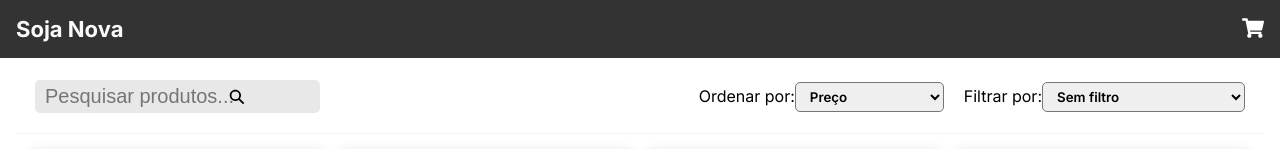
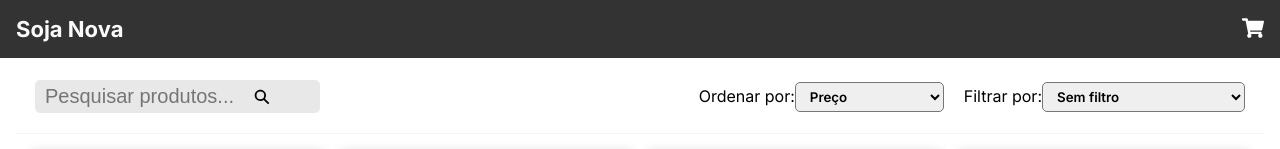
Before and after one commit to Bran00/testecommerce, a Next.js app: page / in a window 1280 px wide. Shown: the top 149 px of the page. Built offline with nearby package versions, Linux system fonts and the light colour scheme; grey boxes are pictures that could not be loaded.

Commit message:
fix: change the sizes in deploy

```diff
--- a/src/app/page.module.css
+++ b/src/app/page.module.css
@@ -77,7 +77,9 @@
   }
 
   .main section:nth-child(1) div:nth-child(1) .icon {
-    left: 17%;
+    left: 19%;
+    background-color: red;
+    width: 0;
   }
 
   .main section .filters {
```
